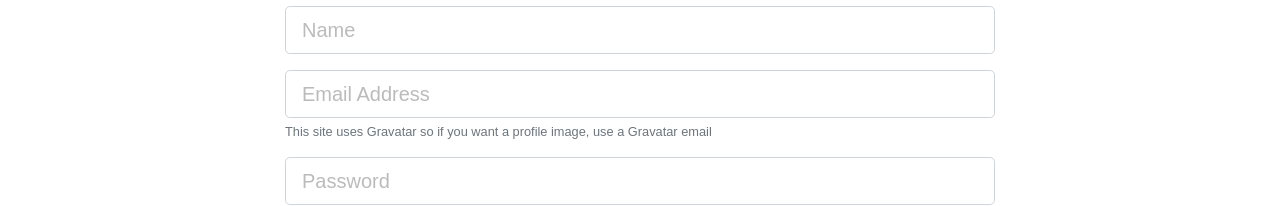
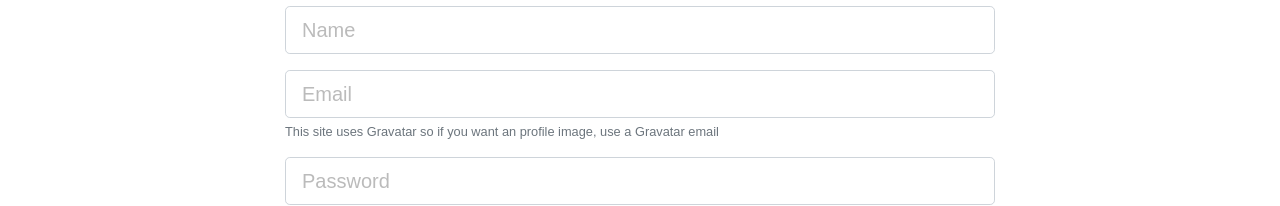
Before and after one commit to BigNatty35/DevConnected, a React (Create React App) app in the folder client/: page /register in a window 1280 px wide. Shown: the part 195-401 px from the top of the page. Built offline with nearby package versions, Linux system fonts and the light colour scheme.

Commit message:
added textfield component

```diff
--- a/client/src/components/auth/Login.js
+++ b/client/src/components/auth/Login.js
@@ -3,6 +3,8 @@
 import {connect} from 'react-redux';
 import classnames from 'classnames';
 import { loginUser } from '../../actions/authActions';
+import TextFieldGroup from '../common/TextFieldGroup';
+
 class Login extends Component {
   constructor() {
     super();
@@ -58,40 +60,23 @@
                 Sign in to your DevConnector account
               </p>
               <form onSubmit={this.onSubmit}>
-                <div className="form-group">
-                  <input
+              <TextFieldGroup
+              placeholder="Email Address"
               type="email"
-                    className={classnames("form-control form-control-lg", { // first arguments are default classes. second class gets applied if condition is true
-                      'is-invalid': errors.email
-                    })}
-                    placeholder="Email Address"
               name="email"
               value={this.state.email}
               onChange={this.onChange}
+              error={errors.email}
               />
-                  {errors.email && (
-                    <div className="invalid-feedback">
-                      {errors.email}
-                    </div>
-                  )}
-                </div>
-                <div className="form-group">
-                  <input
+              <TextFieldGroup
+              placeholder="Password"
               type="password"
-                    className={classnames("form-control form-control-lg", { // first arguments are default classes. second class gets applied if condition is true
-                      'is-invalid': errors.password
-                    })}
-                    placeholder="Password"
               name="password"
               value={this.state.password}
               onChange={this.onChange}
+              error={errors.password}
               />
-                  {errors.password && (
-                    <div className="invalid-feedback">
-                      {errors.password}
-                    </div>
-                  )}
-                </div>
+
                 <input type="submit" className="btn btn-info btn-block mt-4" />
               </form>
             </div>
--- a/client/src/components/auth/Register.js
+++ b/client/src/components/auth/Register.js
@@ -4,6 +4,7 @@
 import {registerUser} from '../../actions/authActions';
 import PropTypes from 'prop-types';
 import {withRouter} from 'react-router-dom';
+import TextFieldGroup from '../common/TextFieldGroup';
 
 class Register extends Component {
   constructor() {
@@ -58,79 +59,40 @@
                 Create your DevConnector account
               </p>
               <form onSubmit={this.onSubmit}>
-                <div className="form-group">
-                  <input
-                    type="text"
-                  className={classnames("form-control form-control-lg", { // first arguments are default classes. second class gets applied if condition is true
-                    'is-invalid': errors.name
-                  })}
+              <TextFieldGroup
                 placeholder="Name"
+                name="name"
                 value={this.state.name}
                 onChange={this.onChange}
-                    name="name"
+                error={errors.name}
               />
-                    {errors.name && (
-                      <div className="invalid-feedback">
-                     {errors.name}
-                    </div>
-                  )}
-                </div>
 
-                <div className="form-group">
-                  <input
-                    type="email"
-                  className={classnames("form-control form-control-lg", { // first arguments are default classes. second class gets applied if condition is true
-                    'is-invalid': errors.email
-                  })}
-                    placeholder="Email Address"
+              <TextFieldGroup
+                placeholder="Email"
+                name="email"
+                value={this.state.email}
                 onChange={this.onChange}
-                    value={this.state.email}
-                    name="email"
+                error={errors.email}
+                info="This site uses Gravatar so if you want an profile image, use a Gravatar email"
               />
-                  {errors.email && (
-                    <div className="invalid-feedback">
-                      {errors.email}
-                    </div>
-                  )}
-                  <small className="form-text text-muted">
-                    This site uses Gravatar so if you want a profile image,
-                    use a Gravatar email
-                  </small>
-                </div>
-                <div className="form-group">
-                <input
+
+              <TextFieldGroup
+                placeholder="Password"
                 type="password"
-                  className={classnames("form-control form-control-lg", { // first arguments are default classes. second class gets applied if condition is true
-                    'is-invalid': errors.password
-                  })}
-                  placeholder="Password"
+                name="password"
+                value={this.state.password}
                 onChange={this.onChange}
-                  value={this.state.password}
-                  name="password"
+                error={errors.password}
               />
-                  {errors.password && (
-                    <div className="invalid-feedback">
-                      {errors.password}
-                    </div>
-                  )}
-                </div>
-                <div className="form-group">
-                <input
-                  type="password"
-                  className={classnames("form-control form-control-lg", { // first arguments are default classes. second class gets applied if condition is true
-                    'is-invalid': errors.password2
-                  })}
+              <TextFieldGroup
                 placeholder="Confirm Password"
+                type="password2"
+                name="password2"
+                value={this.state.password2}
                 onChange={this.onChange}
-                  value={this.state.password2}
-                  name="password2"
+                error={errors.password2}
               />
-                  {errors.password2 && (
-                    <div className="invalid-feedback">
-                      {errors.password2}
-                    </div>
-                  )}
-                </div>
+
                 <input type="submit" className="btn btn-info btn-block mt-4" />
               </form>
             </div>
--- /dev/null
+++ b/client/src/components/common/TextFieldGroup.js
@@ -0,0 +1,49 @@
+import React from 'react'
+import classnames from 'classnames';
+import PropTypes from 'prop-types';
+
+
+const TextFieldGroup = ({
+  name,
+  placeholder,
+  value,
+  label,
+  info,
+  type,
+  onChange,
+  disabled,
+  error
+}) =>  {
+  return (
+    <div className="form-group">
+      <input
+        type={type}
+        className={classnames("form-control form-control-lg", { // first arguments are default classes. second class gets applied if condition is true
+          'is-invalid': error
+        })}
+        placeholder={placeholder}
+        name={name}
+        value={value}
+        onChange={onChange}
+      />
+      {info && <small className="form-text text-muted">{info}</small>}
+      {error && <div className="invalid-feedback"> {error} </div>}
+    </div>
+  );
+};
+
+TextFieldGroup.propTypes = {
+  name: PropTypes.string.isRequired,
+  disabled: PropTypes.string,
+  value: PropTypes.string.isRequired,
+  error: PropTypes.string,
+  info: PropTypes.string,
+  type: PropTypes.string.isRequired,
+  onChange: PropTypes.func.isRequired
+};
+
+TextFieldGroup.defaultProps = {
+  type: 'text'
+};
+
+export default TextFieldGroup;
--- a/client/src/components/layout/Navbar.js
+++ b/client/src/components/layout/Navbar.js
@@ -72,7 +72,7 @@
 }
 
 
-Navbar.PropTypes = {
+Navbar.propTypes = {
   logoutUser: PropTypes.func.isRequired,
   auth: PropTypes.object.isRequired
 };
```
Lines whose indentation alone changed are shown as unchanged.
